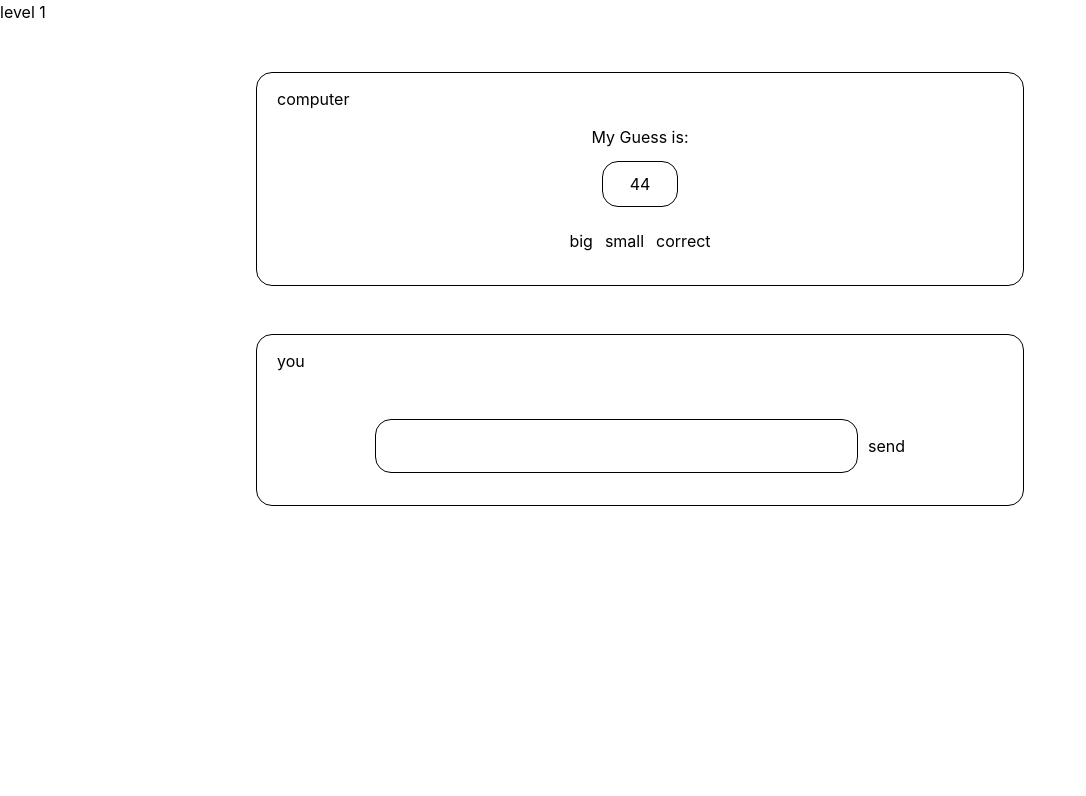
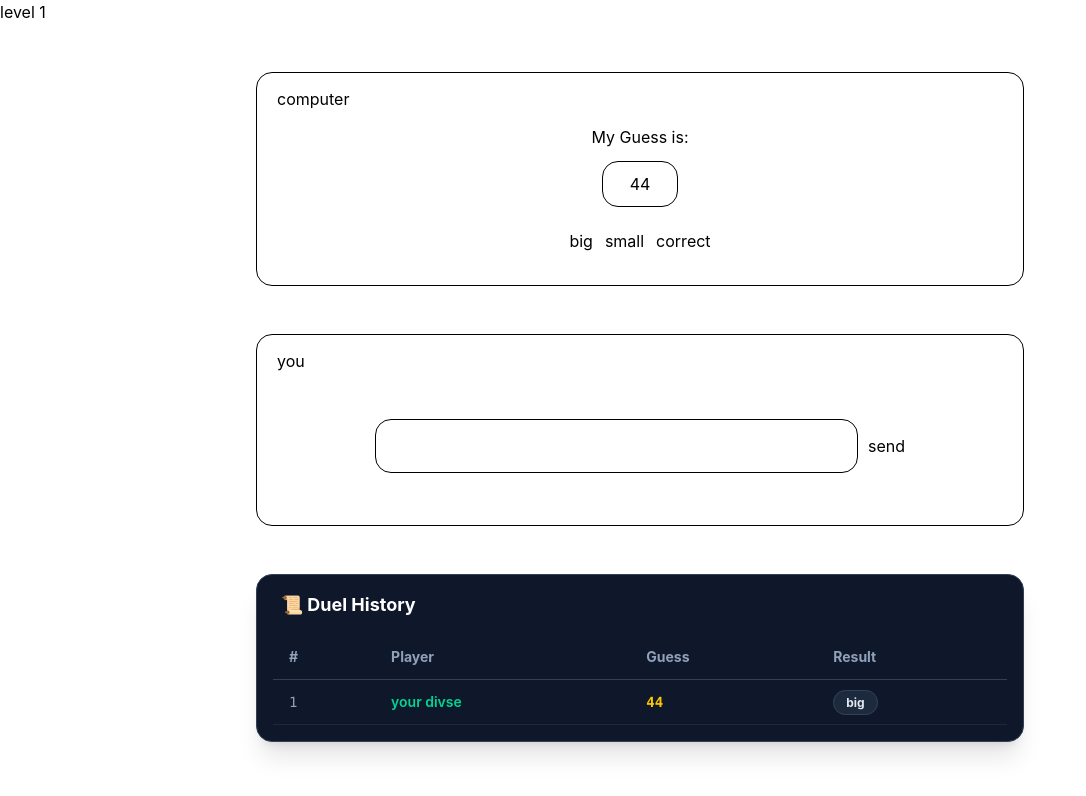
Before and after one commit to Loujain-Alrefae/The-Hidden-Number-Mystery, a React (Vite) app: page /level/1 in a window 1280 px wide. Both pictures are taken after a click on the button "big". Shown: the top 796 px of the page, without its empty margins (0-1086 px from the left). Built offline with nearby package versions, Linux system fonts and the light colour scheme; no server answers.

Commit message:
ediat logic of game

```diff
--- a/src/components/GameLogic/GameLogic.jsx
+++ b/src/components/GameLogic/GameLogic.jsx
@@ -6,6 +6,7 @@ const GameLogic = () => {
     const [turn, setTurn] = useState('computer');
     const [min , setMin] = useState(0)
     const [max , setMax] = useState(100)
+    const [history , setHistory] = useState([])
     //useState(Math.floor(Math.random() * (max - min + 1)) + 0)
     const [compGuess , setCompGuess] = useState(Math.floor(Math.random() * 101))
     const [playerGuess , setPlayetGuess] = useState(0)
@@ -18,41 +19,68 @@ const GameLogic = () => {
         console.log(randomNumberForComp)
     },[])
 
+    const binarySearchGuess = (currentMin , currentMax)=>{
+        let nextCompGusse = Math.floor((currentMin + currentMax)/2)
+        setCompGuess(nextCompGusse)
+        setTurn("player")
+    }
+
+    const edaitRange =(value) => {
+        let updatedMin = min
+        let updatedMax = max
+        if(value === "big"){
+            updatedMin = compGuess + 1
+            setMin(updatedMin)
+        }else if(value === "small"){
+            updatedMax = compGuess - 1
+            setMax(updatedMax)
+        }else{
+            setMessage("Amazing I guessed the correct number 🏆")
+        }
+        setHistory(prev =>[
+            {id: prev.length+1 , player : "your divse", guess : compGuess , result: value }, ...prev
+        ])
+        return{updatedMin , updatedMax};
+    }
 
     const calculateNextGuess = (value)=>{
+        const{updatedMin , updatedMax} = edaitRange(value)
         if(level === "medium"){
-            let newMin = min
-            let newMax = max
-            if(value === "big"){
-                newMin = compGuess + 1
-                setMin(newMin)
-            }else if(value === "small"){
-                newMax = compGuess - 1
-                setMax(newMax)
-            }else{
-                setMessage("Amazing I guessed the correct number 🏆")
-                return;
+            binarySearchGuess(updatedMin , updatedMax)
+        }
+        if(level === "hard"){
+            let range = updatedMax - updatedMin
+            if(range > 20){
+                let randomFactor = Math.random() > 0.5 ? 0.3 : 0.7;
+                let nextCompGusse = Math.floor(updatedMin + range * randomFactor)
+                setCompGuess(nextCompGusse)
+                setTurn("player")
             }
-            let nextCompGusse = Math.floor((newMax + newMin)/2)
-            setCompGuess(nextCompGusse)
-            setTurn("player")
-        }else{
-
+            else{
+                binarySearchGuess(updatedMin , updatedMax)
+            }
         }
     }
 
     const evaluateGuess = ()=>{
         let playerNumber = Number(playerGuess)
+        let retext = ""
         if(playerNumber > compNumber){
             setMessage("My number is smaller ⬇️")
+            retext = "small"
             setTurn("computer")
         }else if(playerNumber < compNumber){
             setMessage("My number is larger ⬆️")
+            retext = "big"
             setTurn("computer")
         }else{
             setMessage("Amazing you guessed the correct number 🏆")
+            retext = "correct"
             setTurn("computer")
         }
+        setHistory(prev => [
+            {id : prev.length+1 ,player : "you", guess :playerNumber , result: retext }, ...prev
+        ])
     }
 
     return (
@@ -61,22 +89,63 @@ const GameLogic = () => {
             <div className=' w-[60%] my-12 mx-auto flex  flex-col border rounded-2xl'>
                 <p className='py-3.5 px-5'>computer</p>
                 <p className=' text-center mb-1.5'>My Guess is:</p>
-                <p className='w-[10%] my-1.5 mx-auto text-center border rounded-2xl py-2.5 px-2.5'>{compGuess}</p>
+                <p className='w-[10%] my-1.5 mx-auto text-center border rounded-2xl py-2.5 px-2.5'>{turn === "computer" ? compGuess : "--"}</p>
                 <div className=' flex justify-center gap-3 mb-8 mt-4'>
-                    <button className='' disabled={turn !== "computer"} onClick={()=>{calculateNextGuess("big")}}>big</button>
-                    <button className='' disabled={turn !== "computer"} onClick={()=>{calculateNextGuess("small")}}>small</button>
-                    <button className='' disabled={turn !== "computer"} onClick={()=>{calculateNextGuess("correct")}}>correct</button>
+                    <button className=' cursor-pointer' disabled={turn !== "computer"} onClick={()=>{calculateNextGuess("big")}}>big</button>
+                    <button className=' cursor-pointer' disabled={turn !== "computer"} onClick={()=>{calculateNextGuess("small")}}>small</button>
+                    <button className=' cursor-pointer' disabled={turn !== "computer"} onClick={()=>{calculateNextGuess("correct")}}>correct</button>
                 </div>
 
             </div>
-            <p className=' text-center'>{message}</p>
-            <div className=' w-[60%] my-12 mx-auto border rounded-2xl'>
+            <div className=' w-[60%] my-12 pb-5 mx-auto border rounded-2xl'>
                 <p className=' py-3.5 px-5'>you </p>
                 <div className=' flex gap-2.5 justify-center my-8'>
                     <input className=' border text-3xl rounded-2xl p-2' type="number" onChange={(event)=>{setPlayetGuess(event.target.value)}} disabled={turn !== "player"} />
-                    <input type="submit" value="send" onClick={evaluateGuess} disabled={turn !== "player"}/>
+                    <input type="submit" value="send" onClick={evaluateGuess} disabled={turn !== "player"} className=' cursor-pointer'/>
+                </div>
+                <p className=' text-center'>{message}</p>
+            </div>
+            <div className='w-[60%] my-12 mx-auto border border-slate-700 bg-slate-900 rounded-2xl p-4 shadow-xl'>
+                <p className='font-bold text-lg mb-4 text-left text-white px-2'>📜 Duel History</p>
+
+                <div className='overflow-x-auto'>
+                    <table className='w-full text-left border-collapse'>
+                        <thead>
+                            <tr className='border-b border-slate-700 text-slate-400 text-sm'>
+                                <th className='py-3 px-4'>#</th>
+                                <th className='py-3 px-4'>Player</th>
+                                <th className='py-3 px-4'>Guess</th>
+                                <th className='py-3 px-4'>Result</th>
+                            </tr>
+                        </thead>
+                        <tbody className='text-white text-sm'>
+                            {history.length === 0 ? (
+                                <tr>
+                                    <td colSpan="4" className='text-center py-6 text-slate-500'>
+                                        No moves yet, start playing!
+                                    </td>
+                                </tr>
+                            ) : (
+                                history.map((item, index) => (
+                                    <tr key={index} className='border-b border-slate-800 hover:bg-slate-800/50 transition-colors'>
+                                        <td className='py-3 px-4 text-slate-400 font-mono'>{item.id}</td>
+                                        <td className='py-3 px-4 font-semibold text-emerald-400'>
+                                            {item.player}
+                                        </td>
+                                        <td className='py-3 px-4 font-mono font-bold text-yellow-400'>{item.guess}</td>
+                                        <td className='py-3 px-4'>
+                                            <span className='px-3 py-1 rounded-full text-xs font-bold bg-slate-800 border border-slate-700 text-slate-200'>
+                                                {item.result}
+                                            </span>
+                                        </td>
+                                    </tr>
+                                ))
+                            )}
+                        </tbody>
+                    </table>
                 </div>
             </div>
+
         </div>
     )
 }
```
